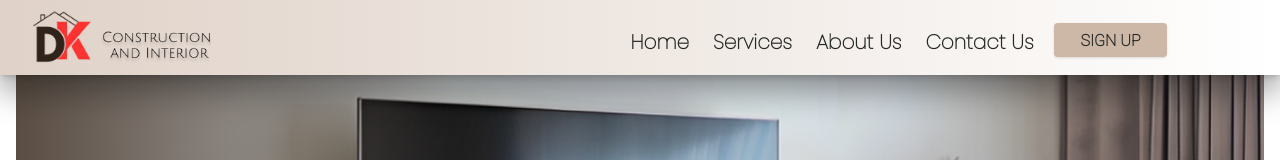
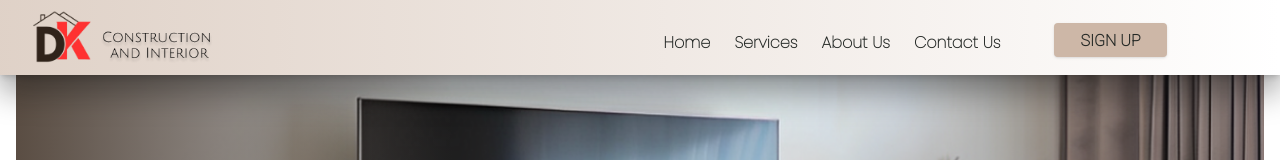
Before and after one commit to AKBiradar02/DK_project, a React (Vite) app: page / in a window 1280 px wide. Shown: the top 160 px of the page. Built offline with nearby package versions, Linux system fonts and the light colour scheme.

Commit message:
Minimal changes and touchup

```diff
--- a/src/components/Navbar.jsx
+++ b/src/components/Navbar.jsx
@@ -87,9 +87,9 @@ const Navbar = () => {
 
 
                 {/* Desktop Nav */}
-                <nav className="hidden lg:flex absolute left-[65%] top-[20px] md:top-[31px]
-                                    transform -translate-x-1/2 font-poppins font-semibold text-[14px]
-                                    sm:text-[16px] md:text-[20px] leading-[22px] text-[#252926] space-x-4 md:space-x-6">
+                <nav className="hidden lg:flex absolute left-[65%] top-20 md:top-8
+                                    transform -translate-x-1/2 font-poppins font-semibold text-lg
+                                    sm:text-xl md:text-base leading-[22px] text-[#252926] space-x-4 md:space-x-6">
                     <button onClick={handleHomeClick} className="cursor-pointer hover:text-red-600">
                         Home
                     </button>
--- a/src/pages/Main/DesignSection.jsx
+++ b/src/pages/Main/DesignSection.jsx
@@ -36,7 +36,7 @@ const DesignSection = () => {
 
                 {/* RIGHT text */}
                 <div className="w-full lg:w-1/2 flex flex-col items-center pt-6 sm:pt-8 md:pt-12 lg:pt-1">
-                    <h2 className="text-lg xs:text-xl sm:text-2xl md:text-3xl lg:text-3xl
+                    <h2 className="text-lg xs:text-xl sm:text-3xl md:text-3xl lg:text-3xl
                                 font-poppins font-semibold text-[#303231] leading-tight mb-6">
 
                         <span className="bg-gradient-to-r from-[#303231] to-[#818F85]
```
